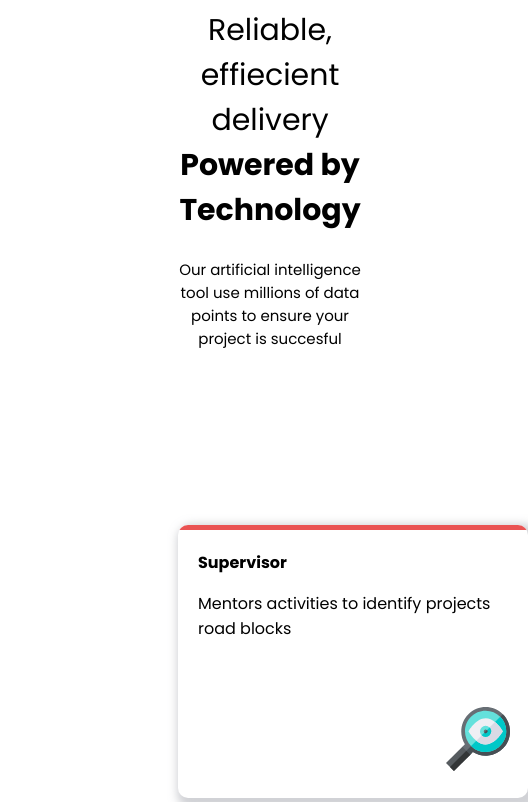
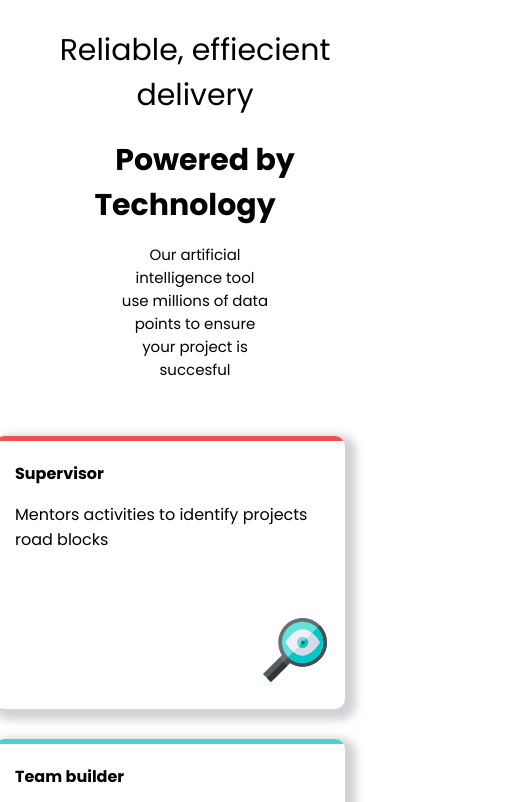
Before and after one commit to Iamtobi1345/four1, a plain HTML site: page index.html in a window 390 px wide. Shown: the top 802 px of the page, 528 px wide, since content can reach past the window. Drawn offline with Linux system fonts and the light colour scheme.

Commit message:
Update four.css

```diff
--- a/four.css
+++ b/four.css
@@ -1,5 +1,6 @@
 body{
     font-family: poppins;
+    padding:30px;
     padding-left: 150px;
 }
 
@@ -9,14 +10,14 @@ body{
 
 .header-1,.header-2{
     font-size: 30px;
-    padding: 0;
+    padding:20px;
     margin: 0;
 }
 
 .header-3{
     font-size: 15px;
-    padding-left: 0px;
-    padding-right: 0px;
+    padding-left: 30%;
+    padding-right: 30%;
 }
 
 .main-page{
@@ -24,7 +25,7 @@ body{
     grid-template-columns: 1fr 1fr 1fr;
     padding: 50px;
     gap: 30px;
-    justify-content:center;
+    justify-content: center;
 
 }
 
@@ -95,20 +96,26 @@ img{
     body{
         justify-content: center;
         align-items: center;
+        padding:0px;
     }
     .main-page{
         display: flex;
        flex-direction: column;
-        padding-left: 20px;
+        padding-left: 0px;
         gap:30px;
+        justify-content: center;
+        align-items: center;
 
 
     }
 
-    .header-3{
-        padding:10px;
+    .card-1{
+	margin-top:-10px;
+      }
+
+    body{
+        padding:0px;
     }
-
     .grid-3{
         margin-top:-100px;
     }
```
